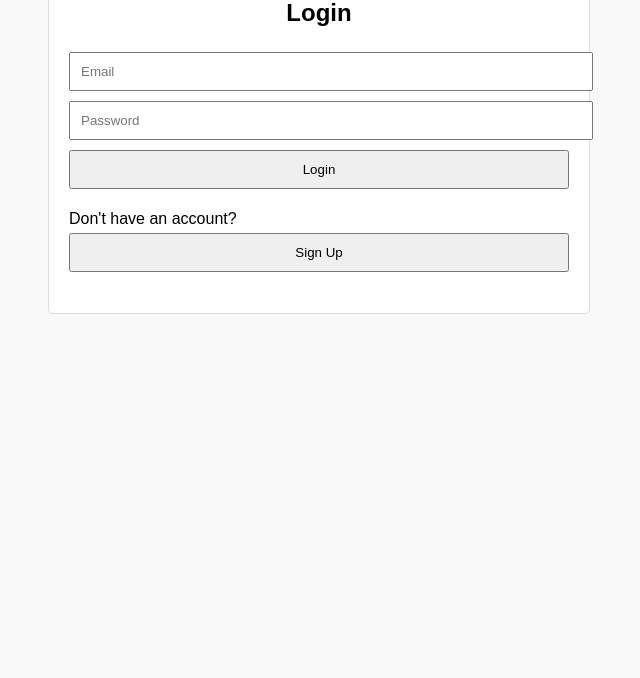
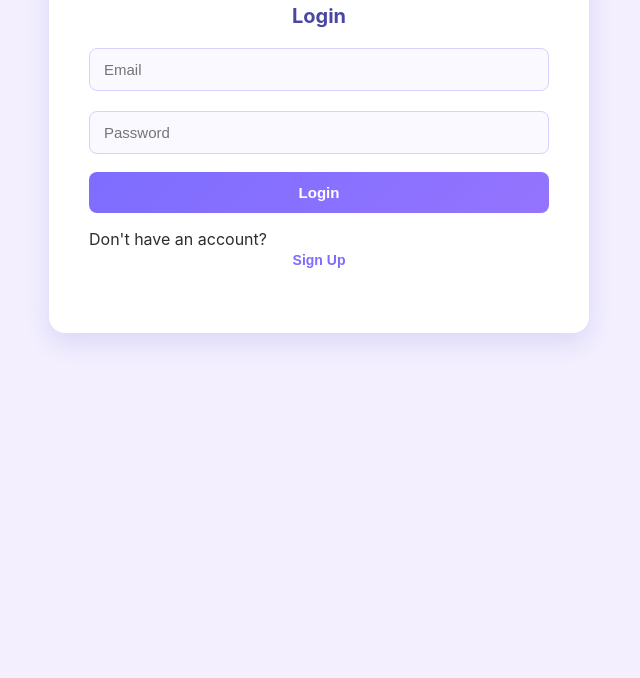
Before and after one commit to pkamra/piyali-jigna-tfc-work, a website: page frontend/index.html in a window 1280 px wide. Shown: the part 122-800 px from the top of the page, without its empty margins (321-961 px from the left). Drawn offline with Linux system fonts and the light colour scheme.

Commit message:
Add files via upload

```diff
--- a/frontend/app.js
+++ b/frontend/app.js
@@ -1,6 +1,6 @@
-const apiUrl = 'https://xxx.execute-api.us-west-2.amazonaws.com/prod/invoke-lambda'; // Replace <API_ENDPOINT> with the API Gateway URL
-const userPoolId = 'us-west-xxx'; // Replace with your Cognito User Pool ID
-const clientId = 'xxx'; // Replace with your Cognito App Client ID
+const apiUrl = 'https://xx.execute-api.us-west-2.amazonaws.com/prod/invoke-lambda'; // Replace <API_ENDPOINT> with the API Gateway URL
+const userPoolId = 'us-west-2_xx'; // Replace with your Cognito User Pool ID
+const clientId = '5sd2shi17tub9dd5lrkhxxx'; // Replace with your Cognito App Client ID
 const region = 'us-west-2'; // Replace with your AWS region
 let idToken = null;
 
--- a/frontend/index.html
+++ b/frontend/index.html
@@ -31,6 +31,7 @@
         <option value="JuniorAnalystGroup">Junior Analyst Group</option>
         <option value="SeniorAnalystGroup">Senior Analyst Group</option>
         <option value="ComplianceOfficerGroup">Compliance Officer Group</option>
+        <option value="PortfolioManagerGroup">Portfolio Manager Group</option>
       </select>
       <button id="signup-button">Sign Up</button>
       <p>Already have an account? <button id="switch-to-login">Login</button></p>
--- a/frontend/style.css
+++ b/frontend/style.css
@@ -1,43 +1,112 @@
+/* ───────────  Global reset  ─────────── */
+* { box-sizing: border-box; }
+
 body {
-    font-family: Arial, sans-serif;
-    margin: 20px;
-    background-color: #f9f9f9;
+  margin: 0;
+  padding: 40px 0;
+  font-family: "Inter", Arial, sans-serif;
+  background: #f3efff;                  /* light lavender-purple */
+  color: #2d2d2d;
 }
 
+/* ───────────  Card container  ─────────── */
 #app {
-    max-width: 500px;
+  max-width: 540px;
   margin: auto;
-    padding: 20px;
-    background: white;
-    border: 1px solid #ddd;
-    border-radius: 5px;
+  padding: 32px 40px 48px;
+  background: #ffffff;
+  border-radius: 16px;
+  box-shadow: 0 10px 24px rgba(52, 46, 173, 0.12);
 }
 
-  h1, h2 {
+/* ───────────  Headings  ─────────── */
+h1 {
+  margin: 0 0 12px;
+  font-size: 28px;
+  color: #352f8e;
   text-align: center;
 }
 
-  input, button {
-    width: 100%;
-    padding: 10px;
-    margin: 5px 0;
+h2 {
+  margin: 20px 0 14px;
+  font-size: 20px;
+  color: #4a47a3;
+  text-align: center;
 }
 
-  #messages {
-    border: 1px solid #ddd;
-    padding: 10px;
-    height: 200px;
-    overflow-y: scroll;
-    margin-bottom: 10px;
+/* ───────────  Form controls  ─────────── */
+input, select {
+  width: 100%;
+  padding: 12px 14px;
+  margin: 6px 0 14px;
+  border: 1px solid #d4d2ff;
+  border-radius: 8px;
+  background: #faf9ff;
+  font-size: 15px;
+  transition: border 0.2s;
 }
 
-  #send-button {
-    background-color: #007bff;
-    color: white;
-    border: none;
-    border-radius: 5px;
+input:focus, select:focus {
+  outline: none;
+  border-color: #695eff;
 }
 
+button {
+  width: 100%;
+  padding: 12px;
+  margin-top: 4px;
+  font-size: 15px;
+  font-weight: 600;
+  border: none;
+  border-radius: 8px;
+  cursor: pointer;
+  transition: background 0.25s, box-shadow 0.25s;
+}
+
+#login-button,
+#signup-button,
+#send-button {
+  background: linear-gradient(135deg, #7d6dff 0%, #9474ff 100%);
+  color: #ffffff;
+}
+
+#login-button:hover,
+#signup-button:hover,
 #send-button:hover {
-    background-color: #0056b3;
+  box-shadow: 0 4px 12px rgba(82, 71, 255, 0.28);
 }
+
+/* inline secondary buttons (“Sign Up?” / “Login?”) */
+p button {
+  background: none;
+  color: #7d6dff;
+  padding: 0;
+  margin: 0;
+  font-size: 14px;
+}
+p button:hover { text-decoration: underline; box-shadow:none; }
+
+/* ───────────  Chat column  ─────────── */
+#chat-section {
+  display: flex;
+  flex-direction: column;
+  height: 420px;          /* enough room for messages + input      */
+}
+
+/* scrollable message pane */
+#messages {
+  flex: 1 1 auto;         /* grow to fill column                   */
+  max-height: 100%;
+  padding: 14px;
+  margin-bottom: 14px;
+  border: 1px solid #d4d2ff;
+  border-radius: 10px;
+  background: #fafaff;
+  overflow-y: auto;       /* scrollbar shows when content exceeds  */
+  scroll-behavior: smooth;
+}
+
+/* optional future classes for styling user / bot lines
+.messages .user { font-weight:600; color:#352f8e; }
+.messages .bot  { color:#444; }
+*/
--- /dev/null
+++ b/frontend/style_bk.css
@@ -0,0 +1,43 @@
+body {
+    font-family: Arial, sans-serif;
+    margin: 20px;
+    background-color: #f9f9f9;
+  }
+
+  #app {
+    max-width: 500px;
+    margin: auto;
+    padding: 20px;
+    background: white;
+    border: 1px solid #ddd;
+    border-radius: 5px;
+  }
+
+  h1, h2 {
+    text-align: center;
+  }
+
+  input, button {
+    width: 100%;
+    padding: 10px;
+    margin: 5px 0;
+  }
+
+  #messages {
+    border: 1px solid #ddd;
+    padding: 10px;
+    height: 200px;
+    overflow-y: scroll;
+    margin-bottom: 10px;
+  }
+
+  #send-button {
+    background-color: #007bff;
+    color: white;
+    border: none;
+    border-radius: 5px;
+  }
+
+  #send-button:hover {
+    background-color: #0056b3;
+  }
```
Lines whose indentation alone changed are shown as unchanged.
